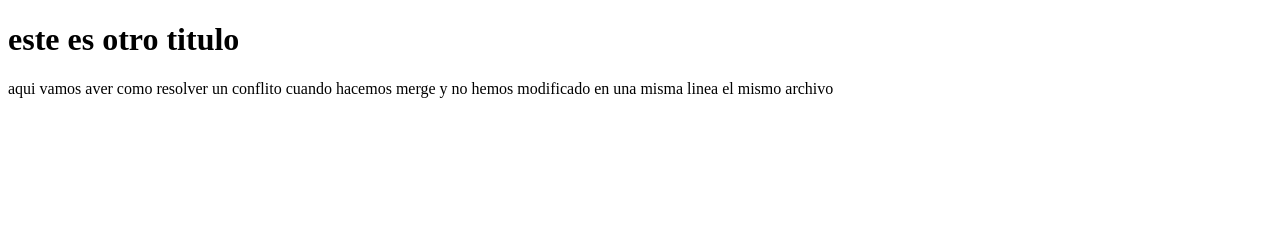
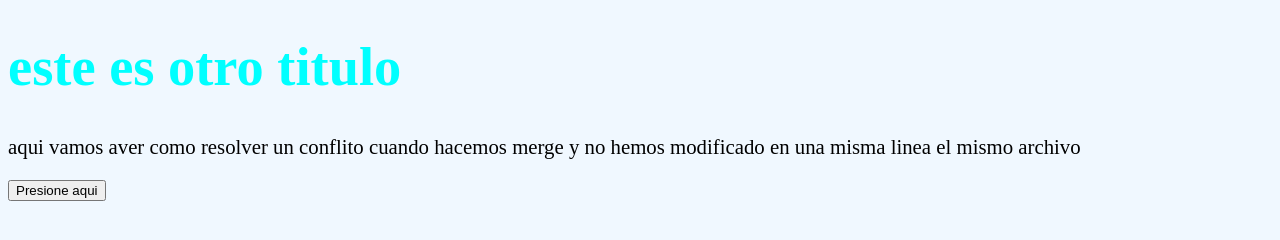
Before and after one commit to fernandoguerra12/ejemplo-de-mi-primer-git, a plain HTML site: page index.html in a window 1280 px wide. Drawn offline with Linux system fonts and the light colour scheme.

Commit message:
listo para subir

```diff
--- /dev/null
+++ b/css/style.css
@@ -0,0 +1,12 @@
+body {
+  background-color: aliceblue;
+  font-size: 62.5;
+}
+
+h1 {
+  color: aqua;
+  font-size: 3.4rem;
+}
+p {
+  font-size: 1.3rem;
+}
--- a/index.html
+++ b/index.html
@@ -5,6 +5,7 @@
     <meta http-equiv="X-UA-Compatible" content="IE=edge" />
     <meta name="viewport" content="width=device-width, initial-scale=1.0" />
     <title>Document</title>
+    <link rel="stylesheet" href="./css/style.css" />
   </head>
   <body>
     <h1>este es otro titulo</h1>
@@ -12,5 +13,8 @@
       aqui vamos aver como resolver un conflito cuando hacemos merge y no hemos
       modificado en una misma linea el mismo archivo
     </p>
+
+    <button id="btn">Presione aqui</button>
+    <script src="./js/index.js"></script>
   </body>
 </html>
--- a/js/index.js
+++ b/js/index.js
@@ -0,0 +1,5 @@
+let menu = document.getElementById("btn");
+
+menu.addEventListener("click", (e) => {
+  alert("hola fer");
+});
--- a/style.css
+++ /dev/null
@@ -1,9 +0,0 @@
-* {
-  margin: 0;
-  padding: 0;
-}
-
-h1 {
-  text-align: center;
-  color: aqua;
-}
```
